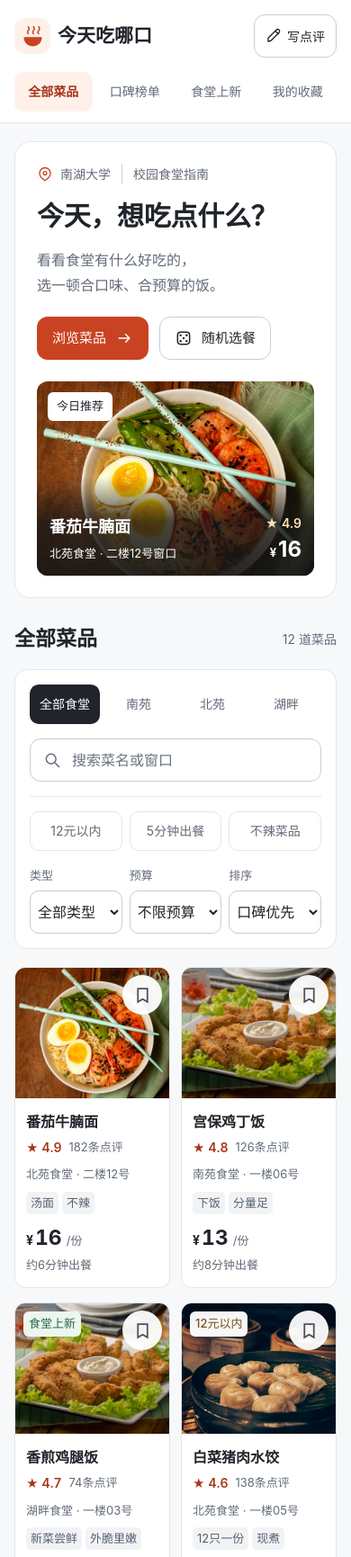
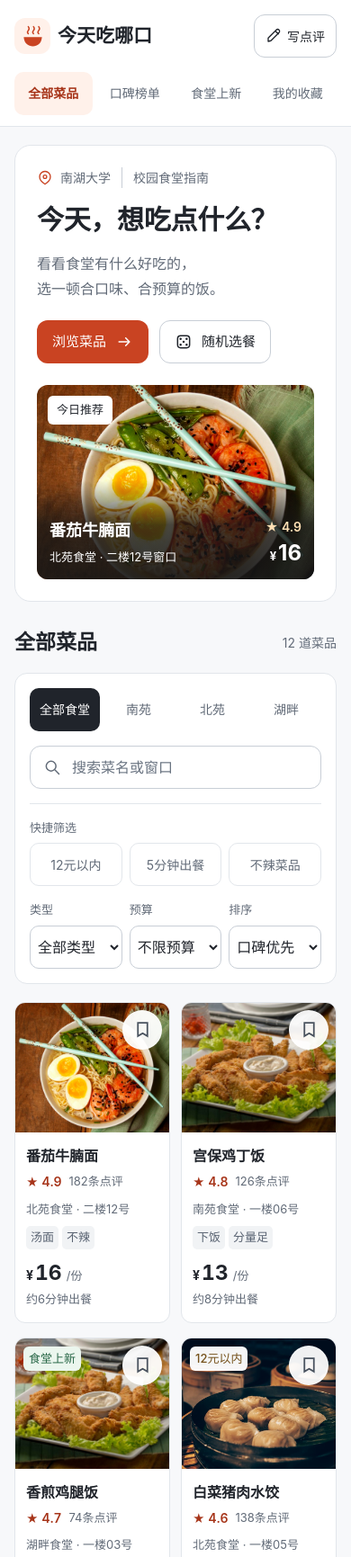
Before and after one commit to zqih/meituan-vibe, a plain HTML site: page index.html in a window 390 px wide. Shown: the top 1731 px of the page at 90% size. Drawn offline with Linux system fonts and the light colour scheme.

Commit message:
Align filters, navigation and card actions across screen sizes

```diff
--- a/index.html
+++ b/index.html
@@ -52,10 +52,13 @@
         <div class="filter-panel">
           <div class="filter-top"><div class="hall-filters" role="group" aria-label="选择食堂"><button class="selected" data-hall="all">全部食堂</button><button data-hall="南苑食堂">南苑</button><button data-hall="北苑食堂">北苑</button><button data-hall="湖畔食堂">湖畔</button></div><label class="search-box"><svg class="icon" viewBox="0 0 24 24" aria-hidden="true"><circle cx="10.5" cy="10.5" r="6.5"/><path d="m16 16 5 5"/></svg><input id="search-input" type="search" name="search" placeholder="搜索菜名或窗口" aria-label="搜索菜品或窗口" autocomplete="off"></label></div>
           <div class="filter-row">
-            <div class="quick-links" role="group" aria-label="快捷选餐">
-              <button data-shortcut="budget" aria-pressed="false"><svg class="icon" viewBox="0 0 24 24" aria-hidden="true"><rect x="3" y="5" width="18" height="14" rx="3"/><path d="m9 9 3 3 3-3m-3 3v4m-3-3h6"/></svg>12元以内<span class="shortcut-check" aria-hidden="true">✓</span></button>
-              <button data-shortcut="fast" aria-pressed="false"><svg class="icon" viewBox="0 0 24 24" aria-hidden="true"><circle cx="12" cy="13" r="8"/><path d="M12 9v4l3 2M9 2h6"/></svg>5分钟出餐<span class="shortcut-check" aria-hidden="true">✓</span></button>
-              <button data-shortcut="mild" aria-pressed="false"><svg class="icon" viewBox="0 0 24 24" aria-hidden="true"><path d="M20 3c-1 10-2 18-12 16C0 10 9 4 20 3Zm-1 2L5 21"/></svg>不辣菜品<span class="shortcut-check" aria-hidden="true">✓</span></button>
+            <div class="shortcut-field">
+              <span class="filter-label">快捷筛选</span>
+              <div class="quick-links" role="group" aria-label="快捷选餐">
+                <button data-shortcut="budget" aria-pressed="false"><svg class="icon" viewBox="0 0 24 24" aria-hidden="true"><rect x="3" y="5" width="18" height="14" rx="3"/><path d="m9 9 3 3 3-3m-3 3v4m-3-3h6"/></svg>12元以内<span class="shortcut-check" aria-hidden="true">✓</span></button>
+                <button data-shortcut="fast" aria-pressed="false"><svg class="icon" viewBox="0 0 24 24" aria-hidden="true"><circle cx="12" cy="13" r="8"/><path d="M12 9v4l3 2M9 2h6"/></svg>5分钟出餐<span class="shortcut-check" aria-hidden="true">✓</span></button>
+                <button data-shortcut="mild" aria-pressed="false"><svg class="icon" viewBox="0 0 24 24" aria-hidden="true"><path d="M20 3c-1 10-2 18-12 16C0 10 9 4 20 3Zm-1 2L5 21"/></svg>不辣菜品<span class="shortcut-check" aria-hidden="true">✓</span></button>
+              </div>
             </div>
             <div class="select-filters">
               <label><span>类型</span><select id="category-filter" name="category"><option value="all">全部类型</option><option>米饭</option><option>面食</option><option>轻食</option><option>小吃</option></select></label>
@@ -69,9 +72,9 @@
         <div class="menu-end" id="menu-end"><span></span>已显示全部结果<span></span></div>
       </section>
       <aside class="sidebar" aria-label="选餐参考">
-        <section class="choice-card"><svg class="tool-icon" viewBox="0 0 24 24" aria-hidden="true"><rect x="4" y="4" width="16" height="16" rx="4"/><path d="M8 8h.01M16 8h.01M12 12h.01M8 16h.01M16 16h.01"/></svg><h2>还是拿不定主意？</h2><p>选好预算和口味，随机推荐一道菜。</p><button class="button outline" data-action="random">随机选餐<svg class="icon" viewBox="0 0 24 24" aria-hidden="true"><path d="M5 12h14m-5-5 5 5-5 5"/></svg></button></section>
+        <section class="choice-card"><h2>还是拿不定主意？</h2><p>选好预算和口味，随机推荐一道菜。</p><button class="button outline" data-action="random">随机选餐<svg class="icon" viewBox="0 0 24 24" aria-hidden="true"><path d="M5 12h14m-5-5 5 5-5 5"/></svg></button></section>
         <section class="side-section"><div class="side-heading"><h3>12元以内，也吃好</h3></div><div id="budget-list"></div><button class="text-link" data-shortcut="budget">查看平价菜品<svg class="icon" viewBox="0 0 24 24" aria-hidden="true"><path d="M5 12h14m-5-5 5 5-5 5"/></svg></button></section>
-        <section class="caution-note"><div class="note-top"><svg class="icon" viewBox="0 0 24 24" aria-hidden="true"><circle cx="12" cy="12" r="9"/><path d="M12 7v6m0 4h.01"/></svg>低分提醒</div><h3>点餐前，看看大家怎么说</h3><p>留意口味、分量和等餐反馈。</p><button class="text-link" data-action="caution">查看低分菜品<svg class="icon" viewBox="0 0 24 24" aria-hidden="true"><path d="M5 12h14m-5-5 5 5-5 5"/></svg></button></section>
+        <section class="caution-note"><h3>低分提醒</h3><p>点餐前，看看口味、分量和等餐反馈。</p><button class="text-link" data-action="caution">查看低分菜品<svg class="icon" viewBox="0 0 24 24" aria-hidden="true"><path d="M5 12h14m-5-5 5 5-5 5"/></svg></button></section>
       </aside>
     </div>
   </main>
--- a/style.css
+++ b/style.css
@@ -59,12 +59,12 @@ h1, h2, h3 { text-wrap: balance; }
 .skip-link:focus { top: 12px; }
 .header-inner, .page-shell, .footer-inner { width: min(100%, 1328px); margin: auto; padding-inline: 48px; }
 .site-header { position: sticky; top: 0; z-index: 30; background: var(--surface); border-bottom: 1px solid var(--line); }
-.header-inner { min-height: 88px; display: flex; align-items: center; justify-content: space-between; gap: 24px; }
-.brand { min-height: 44px; display: inline-flex; align-items: center; gap: 12px; flex-shrink: 0; font-size: 23px; font-weight: 650; }
+.header-inner { min-height: 88px; display: grid; grid-template-columns: minmax(0, 1fr) auto minmax(0, 1fr); align-items: center; gap: 24px; }
+.brand { justify-self: start; min-height: 48px; display: inline-flex; align-items: center; gap: 12px; flex-shrink: 0; font-size: 23px; font-weight: 650; }
 .brand-mark { width: 44px; height: 44px; display: grid; place-items: center; color: var(--primary); background: var(--primary-soft); border-radius: 14px; }
 .brand-mark svg { width: 32px; height: 32px; }
 .main-nav { display: flex; align-items: center; gap: 8px; }
-.nav-item { min-height: 44px; padding: 10px 16px; border-radius: 10px; color: var(--muted); font-size: 15px; font-weight: 500; white-space: nowrap; }
+.nav-item { min-height: 48px; padding: 10px 16px; border-radius: 10px; color: var(--muted); font-size: 15px; font-weight: 500; white-space: nowrap; }
 .nav-item:hover { background: var(--subtle); color: var(--ink); }
 .nav-item.active { background: var(--primary-soft); color: var(--primary-ink); font-weight: 600; }
 .nav-item:active { background: #f9dfd3; }
@@ -76,7 +76,7 @@ h1, h2, h3 { text-wrap: balance; }
 .button.outline, .button.cream { background: var(--surface); border-color: var(--line-strong); color: var(--ink); }
 .button.outline:hover, .button.cream:hover { background: var(--subtle); border-color: #a9b1bc; }
 .button.outline:active, .button.cream:active { background: #e8ebef; }
-.header-review { font-size: 15px; padding-inline: 16px; }
+.header-review { justify-self: end; font-size: 15px; padding-inline: 16px; }
 .page-shell { padding-top: 32px; }
 .hero { display: grid; grid-template-columns: 1.1fr 1fr; align-items: center; gap: 40px; background: var(--surface); border: 1px solid var(--line); border-radius: var(--radius-panel); padding: 32px 32px 32px 40px; }
 .hero-copy { min-width: 0; }
@@ -108,7 +108,7 @@ h1 { font-size: clamp(30px, 3.1vw, 40px); line-height: 1.4; font-weight: 650; le
 .filter-panel { padding: 20px; border: 1px solid var(--line); border-radius: var(--radius-card); background: var(--surface); margin-bottom: 24px; }
 .filter-top { display: flex; align-items: center; justify-content: space-between; gap: 24px; padding-bottom: 20px; border-bottom: 1px solid var(--line); }
 .hall-filters { display: flex; flex-wrap: wrap; gap: 8px; }
-.hall-filters button { min-height: 44px; padding: 10px 18px; border: 1px solid transparent; border-radius: 10px; color: var(--muted); font-size: 15px; line-height: 1.5; white-space: nowrap; }
+.hall-filters button { min-height: 48px; padding: 10px 18px; border: 1px solid transparent; border-radius: 10px; color: var(--muted); font-size: 15px; line-height: 1.5; white-space: nowrap; }
 .hall-filters button.selected { background: var(--ink); color: #fff; font-weight: 500; }
 .hall-filters button:hover:not(.selected) { background: var(--subtle); color: var(--ink); }
 .hall-filters button:active:not(.selected) { background: #e5e9ef; }
@@ -118,16 +118,18 @@ h1 { font-size: clamp(30px, 3.1vw, 40px); line-height: 1.4; font-weight: 650; le
 .search-box input:focus-visible { outline: none; }
 .search-box:focus-within { border-color: var(--primary); box-shadow: 0 0 0 3px var(--primary-soft); }
 .search-box input::placeholder { color: #697380; }
-.filter-row { display: flex; align-items: flex-end; justify-content: space-between; flex-wrap: wrap; gap: 20px; padding-top: 16px; }
-.quick-links { display: flex; flex-wrap: wrap; gap: 8px; padding-bottom: 1px; }
-.quick-links button { min-height: 44px; display: inline-flex; align-items: center; justify-content: center; gap: 8px; border: 1px solid var(--line); border-radius: 10px; padding: 9px 12px; color: var(--muted); font-size: 14px; line-height: 1.5; white-space: nowrap; }
+.filter-row { display: grid; grid-template-columns: minmax(0, 1fr) auto; align-items: start; gap: 24px; padding-top: 16px; }
+.shortcut-field { display: flex; flex-direction: column; gap: 6px; min-width: 0; }
+.filter-label { color: var(--muted); font-size: 13px; }
+.quick-links { display: flex; flex-wrap: wrap; gap: 8px; }
+.quick-links button { min-height: 48px; display: inline-flex; align-items: center; justify-content: center; gap: 8px; border: 1px solid var(--line); border-radius: 10px; padding: 9px 12px; color: var(--muted); font-size: 14px; line-height: 1.5; white-space: nowrap; }
 .quick-links button .icon { width: 18px; height: 18px; }
 .quick-links button:hover { background: var(--primary-soft); border-color: #efc2b5; color: var(--primary-ink); }
 .quick-links button:active { background: #f9dfd3; }
 .quick-links button.selected { background: var(--primary-soft); color: var(--primary-ink); border-color: var(--primary); font-weight: 500; }
 .shortcut-check { display: none; }
 .quick-links button.selected .shortcut-check { display: inline; }
-.select-filters { display: flex; flex-wrap: wrap; gap: 12px; }
+.select-filters { display: grid; grid-template-columns: repeat(3, minmax(120px, 1fr)); gap: 12px; }
 .select-filters label { display: flex; flex-direction: column; gap: 6px; min-width: 120px; }
 .select-filters label > span { color: var(--muted); font-size: 13px; }
 .select-filters select { width: 100%; height: 48px; border: 1px solid var(--line-strong); border-radius: 10px; background: var(--surface); color: var(--ink); padding: 0 12px; font-size: 14px; cursor: pointer; }
@@ -141,13 +143,13 @@ h1 { font-size: clamp(30px, 3.1vw, 40px); line-height: 1.4; font-weight: 650; le
 .rank-switch button:hover { background: var(--subtle); }
 .rank-switch > span { color: var(--muted); font-size: 14px; margin-left: auto; }
 .dish-grid { display: grid; grid-template-columns: repeat(3, minmax(0, 1fr)); gap: 24px; }
-.dish-card { position: relative; min-width: 0; border: 1px solid var(--line); border-radius: var(--radius-card); overflow: hidden; background: var(--surface); transition: border-color var(--normal), box-shadow var(--normal); }
+.dish-card { display: flex; flex-direction: column; position: relative; min-width: 0; border: 1px solid var(--line); border-radius: var(--radius-card); overflow: hidden; background: var(--surface); transition: border-color var(--normal), box-shadow var(--normal); }
 .dish-card:hover { border-color: #c8cfd8; box-shadow: var(--shadow-card); }
 .dish-card:focus-within { border-color: var(--primary); }
-.dish-main { display: block; width: 100%; padding: 0; text-align: left; }
+.dish-main { display: flex; flex-direction: column; flex: 1; width: 100%; padding: 0; text-align: left; }
 .dish-main:focus-visible { outline-offset: -4px; border-radius: var(--radius-card); }
 .dish-main:active .dish-info { background: var(--subtle); }
-.dish-image { position: relative; aspect-ratio: 1.65; background: var(--subtle); overflow: hidden; }
+.dish-image { flex-shrink: 0; width: 100%; position: relative; aspect-ratio: 1.65; background: var(--subtle); overflow: hidden; }
 .dish-image img { width: 100%; height: 100%; }
 .dish-badge { position: absolute; top: 14px; left: 14px; background: #fffffff5; color: #76521c; padding: 4px 9px; border-radius: 6px; font-size: 13px; font-weight: 500; }
 .dish-badge.new { background: var(--positive-soft); color: var(--positive); }
@@ -158,7 +160,7 @@ h1 { font-size: clamp(30px, 3.1vw, 40px); line-height: 1.4; font-weight: 650; le
 .bookmark:active { background: #f9dfd3; }
 .bookmark.saved { background: var(--primary-soft); color: var(--primary); }
 .bookmark.saved svg { fill: var(--primary); stroke: var(--primary); }
-.dish-info { padding: 18px 20px 20px; transition: background-color var(--fast); }
+.dish-info { display: flex; flex-direction: column; flex: 1; width: 100%; padding: 18px 20px 20px; transition: background-color var(--fast); }
 .dish-title-row h3 { font-size: 18px; line-height: 1.5; font-weight: 600; overflow-wrap: anywhere; }
 .dish-social { display: flex; align-items: center; flex-wrap: wrap; gap: 10px; margin-top: 8px; font-size: 14px; }
 .rating { color: var(--primary-ink); font-size: 15px; font-weight: 600; white-space: nowrap; font-variant-numeric: tabular-nums; }
@@ -167,7 +169,7 @@ h1 { font-size: clamp(30px, 3.1vw, 40px); line-height: 1.4; font-weight: 650; le
 .dish-location { color: var(--muted); font-size: 14px; margin: 8px 0 10px; }
 .dish-tags { display: flex; flex-wrap: wrap; gap: 6px; min-height: 26px; }
 .dish-tags span { padding: 2px 7px; border-radius: 5px; background: var(--subtle); color: #586271; font-size: 13px; }
-.dish-bottom { display: flex; align-items: baseline; justify-content: space-between; flex-wrap: wrap; gap: 8px; margin-top: 16px; }
+.dish-bottom { display: flex; align-items: baseline; justify-content: space-between; flex-wrap: wrap; gap: 8px; margin-top: auto; padding-top: 16px; }
 .dish-price { color: var(--ink); font-size: 25px; font-weight: 650; font-variant-numeric: tabular-nums; line-height: 1.3; }
 .dish-price small { font-size: 15px; margin-right: 2px; }
 .dish-price em { font-size: 13px; font-weight: 400; font-style: normal; color: var(--muted); padding-left: 5px; }
@@ -180,11 +182,13 @@ h1 { font-size: clamp(30px, 3.1vw, 40px); line-height: 1.4; font-weight: 650; le
 .menu-end { display: flex; align-items: center; justify-content: center; gap: 16px; font-size: 14px; color: var(--muted); margin: 32px 0 40px; }
 .menu-end > span { width: 32px; height: 1px; background: var(--line-strong); }
 .sidebar { display: grid; grid-template-columns: 1fr 1.15fr 1fr; gap: 24px; margin-bottom: 40px; }
-.sidebar > section { padding: 24px; border: 1px solid var(--line); border-radius: var(--radius-card); background: var(--surface); }
+.sidebar > section { display: flex; flex-direction: column; padding: 24px; border: 1px solid var(--line); border-radius: var(--radius-card); background: var(--surface); }
 .tool-icon { width: 28px; height: 28px; stroke: var(--primary); stroke-width: 1.8; stroke-linecap: round; stroke-linejoin: round; fill: none; margin-bottom: 12px; }
 .choice-card h2, .side-heading h3, .caution-note h3 { font-size: 18px; font-weight: 600; line-height: 1.6; }
 .choice-card p, .caution-note p { font-size: 14px; color: var(--muted); line-height: 1.8; margin-top: 8px; }
-.choice-card .button { margin-top: 20px; }
+.choice-card .button { margin-top: auto; align-self: flex-start; }
+.choice-card p, .caution-note p { margin-bottom: 20px; }
+.sidebar .text-link { min-height: 48px; margin-top: auto; }
 .side-heading { margin-bottom: 8px; }
 .budget-item { display: flex; align-items: center; gap: 12px; width: 100%; text-align: left; padding: 12px 0; border-bottom: 1px solid var(--line); border-radius: 4px; }
 .budget-item:hover { background: var(--subtle); }
@@ -294,14 +298,14 @@ h1 { font-size: clamp(30px, 3.1vw, 40px); line-height: 1.4; font-weight: 650; le
   .filter-top { gap: 16px; }
   .hall-filters button { padding-inline: 14px; }
   .search-box { width: 290px; }
-  .filter-row { align-items: center; }
-  .select-filters { flex: 1; justify-content: flex-end; }
-  .select-filters label { flex: 1; max-width: 180px; }
+  .filter-row { align-items: start; }
+  .select-filters { grid-template-columns: repeat(3, minmax(112px, 1fr)); }
+  .select-filters label { min-width: 0; }
   .sidebar { grid-template-columns: 1fr 1fr; }
   .caution-note { grid-column: 1 / -1; }
 }
 @media (max-width: 959px) {
-  .header-inner { flex-wrap: wrap; gap: 16px; padding-top: 20px; }
+  .header-inner { display: flex; flex-wrap: wrap; gap: 16px; padding-top: 20px; }
   .brand { font-size: 22px; }
   .main-nav { width: 100%; order: 3; padding-bottom: 16px; gap: 8px; }
   .nav-item { flex: 1; }
@@ -319,7 +323,9 @@ h1 { font-size: clamp(30px, 3.1vw, 40px); line-height: 1.4; font-weight: 650; le
   .feature-bottom small { font-size: 13px; }
   .filter-top { flex-wrap: wrap; }
   .search-box { flex: 1; min-width: 240px; }
-  .select-filters { width: 100%; justify-content: flex-start; }
+  .filter-row { grid-template-columns: minmax(0, 1fr); gap: 16px; }
+  .quick-links { display: grid; grid-template-columns: repeat(3, minmax(0, 1fr)); gap: 12px; }
+  .select-filters { grid-template-columns: repeat(3, minmax(0, 1fr)); width: 100%; }
   .select-filters label { max-width: none; }
   .dish-grid { grid-template-columns: repeat(2, minmax(0, 1fr)); }
   html { scroll-padding-top: 176px; }
@@ -374,7 +380,7 @@ h1 { font-size: clamp(30px, 3.1vw, 40px); line-height: 1.4; font-weight: 650; le
   .dish-image { aspect-ratio: 1.18; }
   .dish-badge { top: 9px; left: 9px; padding: 3px 6px; font-size: 13px; max-width: calc(100% - 60px); }
   .bookmark { top: 8px; right: 8px; width: 44px; height: 44px; }
-  .dish-info { padding: 14px 12px; }
+  .dish-info { display: flex; flex-direction: column; flex: 1; width: 100%; padding: 14px 12px; }
   .dish-title-row h3 { font-size: 16px; line-height: 1.55; }
   .dish-social { gap: 4px 8px; margin-top: 4px; }
   .rating { font-size: 14px; }
@@ -382,18 +388,18 @@ h1 { font-size: clamp(30px, 3.1vw, 40px); line-height: 1.4; font-weight: 650; le
   .dish-location { font-size: 13px; line-height: 1.65; margin: 8px 0; }
   .dish-tags { gap: 4px; min-height: 25px; }
   .dish-tags span { font-size: 13px; padding-inline: 5px; }
-  .dish-bottom { flex-direction: column; gap: 4px; margin-top: 12px; }
+  .dish-bottom { flex-direction: column; gap: 4px; margin-top: auto; padding-top: 12px; }
   .dish-price { font-size: 23px; }
   .dish-price small { font-size: 14px; }
   .dish-wait { font-size: 13px; }
   .dish-caution { font-size: 13px; padding: 8px; }
   .menu-end { margin: 28px 0 32px; }
   .sidebar { grid-template-columns: 1fr; gap: 16px; margin-bottom: 24px; }
-  .sidebar > section { padding: 20px; }
-  .side-section { display: none; }
+  .sidebar > section { display: flex; flex-direction: column; padding: 20px; }
+  .sidebar > .side-section { display: none; }
   .caution-note { grid-column: auto; }
   .tool-icon { display: none; }
-  .choice-card .button { width: 100%; margin-top: 16px; }
+  .choice-card .button { width: 100%; margin-top: auto; }
   .footer-inner { font-size: 13px; padding-block: 16px; }
   .footer-inner > button { font-size: 14px; }
   .toast { font-size: 14px; padding: 12px 20px; }
```
Also changed, not shown: 1 other file.
